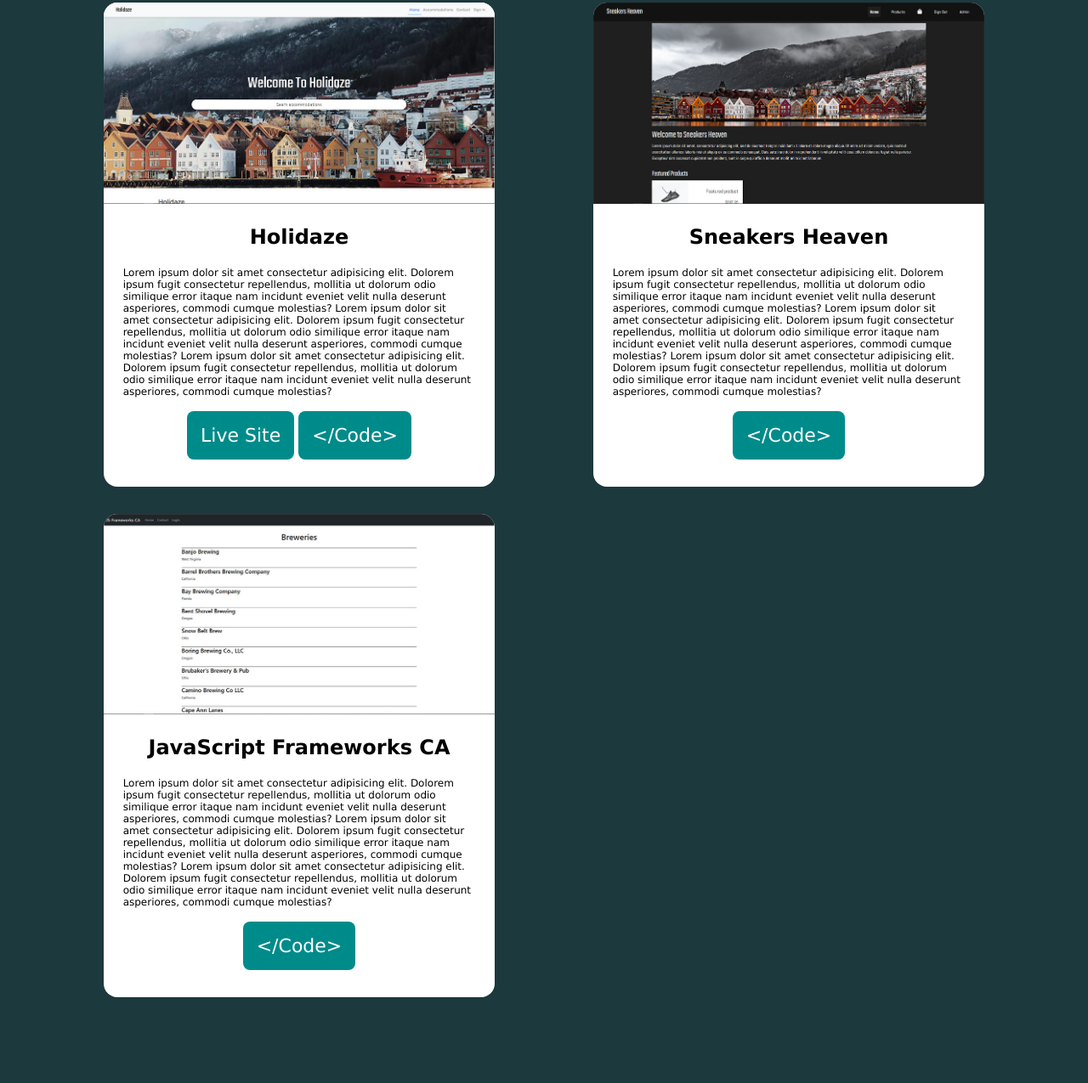
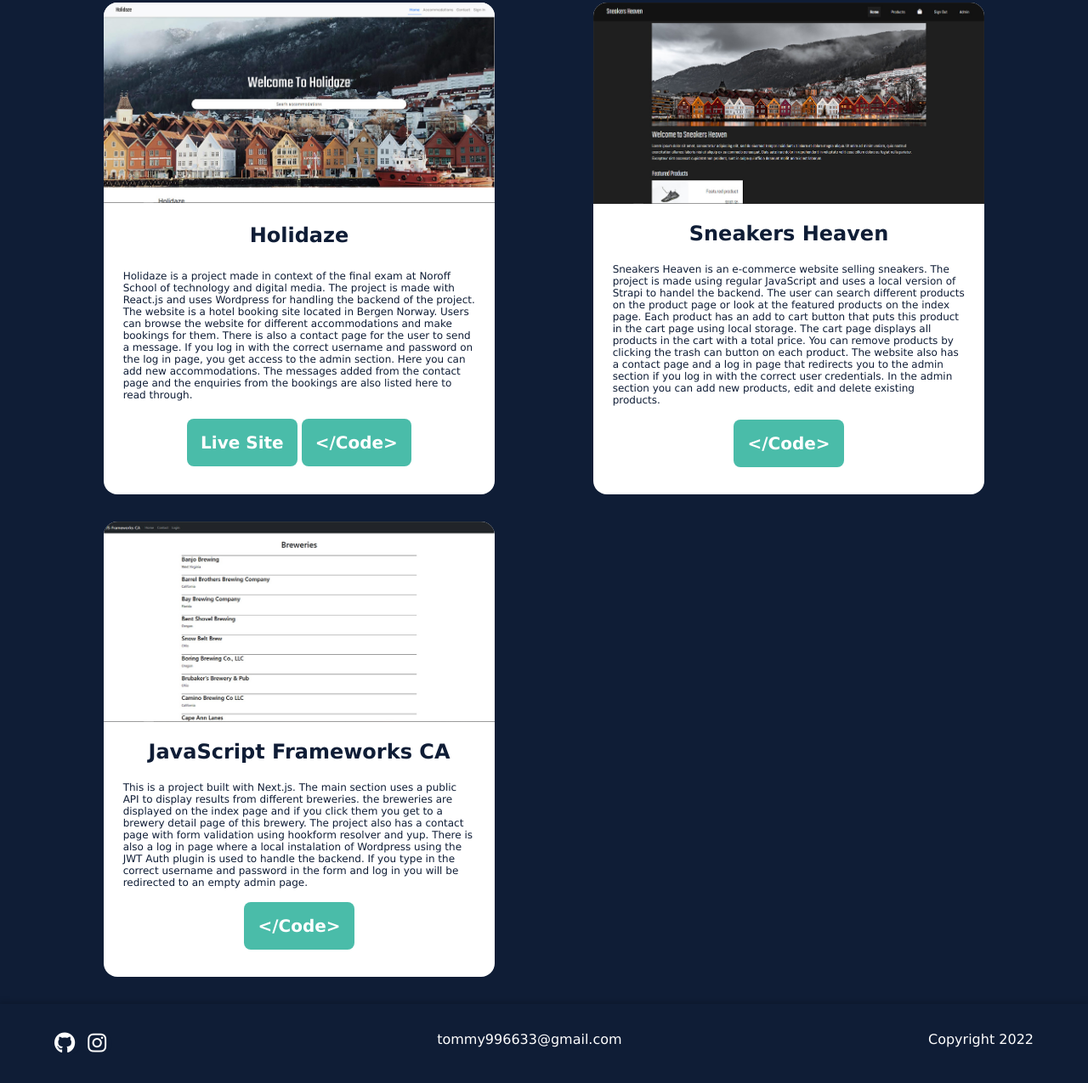
Before and after one commit to TomAnKing/portfolio2-tomanking, a plain HTML site: page index.html in a window 1280 px wide. Shown: the part 173-1448 px from the top of the page at 85% size. Before the commit the page ends 1379 px from the top, so only its background shows below. Drawn offline with Linux system fonts and the light colour scheme.

Commit message:
added style

```diff
--- a/index.html
+++ b/index.html
@@ -5,9 +5,14 @@
     <meta http-equiv="X-UA-Compatible" content="IE=edge" />
     <meta name="viewport" content="width=device-width, initial-scale=1.0" />
     <title>Portfolio 2 Tom-André Kingestad</title>
+    <script
+      src="https://kit.fontawesome.com/7a6d4edc18.js"
+      crossorigin="anonymous"
+    ></script>
     <link rel="stylesheet" href="style/style.css" />
   </head>
   <body>
+    <div class="wrapper">
       <nav>
         <ul>
           <li>Tom-André Kingestad Portfolio 2</li>
@@ -20,17 +25,17 @@
             <img src="images/holidazeScreenshot.jpg" alt="" />
             <h2>Holidaze</h2>
             <p>
-            Lorem ipsum dolor sit amet consectetur adipisicing elit. Dolorem
-            ipsum fugit consectetur repellendus, mollitia ut dolorum odio
-            similique error itaque nam incidunt eveniet velit nulla deserunt
-            asperiores, commodi cumque molestias? Lorem ipsum dolor sit amet
-            consectetur adipisicing elit. Dolorem ipsum fugit consectetur
-            repellendus, mollitia ut dolorum odio similique error itaque nam
-            incidunt eveniet velit nulla deserunt asperiores, commodi cumque
-            molestias? Lorem ipsum dolor sit amet consectetur adipisicing elit.
-            Dolorem ipsum fugit consectetur repellendus, mollitia ut dolorum
-            odio similique error itaque nam incidunt eveniet velit nulla
-            deserunt asperiores, commodi cumque molestias?
+              Holidaze is a project made in context of the final exam at Noroff
+              School of technology and digital media. The project is made with
+              React.js and uses Wordpress for handling the backend of the
+              project. The website is a hotel booking site located in Bergen
+              Norway. Users can browse the website for different accommodations
+              and make bookings for them. There is also a contact page for the
+              user to send a message. If you log in with the correct username
+              and password on the log in page, you get access to the admin
+              section. Here you can add new accommodations. The messages added
+              from the contact page and the enquiries from the bookings are also
+              listed here to read through.
             </p>
             <div class="cardBtns">
               <a href="https://holidaze-tomanking.netlify.app/"
@@ -46,17 +51,18 @@
             <img src="images/sneakerheavenScreenshot.jpg" alt="" />
             <h2>Sneakers Heaven</h2>
             <p>
-            Lorem ipsum dolor sit amet consectetur adipisicing elit. Dolorem
-            ipsum fugit consectetur repellendus, mollitia ut dolorum odio
-            similique error itaque nam incidunt eveniet velit nulla deserunt
-            asperiores, commodi cumque molestias? Lorem ipsum dolor sit amet
-            consectetur adipisicing elit. Dolorem ipsum fugit consectetur
-            repellendus, mollitia ut dolorum odio similique error itaque nam
-            incidunt eveniet velit nulla deserunt asperiores, commodi cumque
-            molestias? Lorem ipsum dolor sit amet consectetur adipisicing elit.
-            Dolorem ipsum fugit consectetur repellendus, mollitia ut dolorum
-            odio similique error itaque nam incidunt eveniet velit nulla
-            deserunt asperiores, commodi cumque molestias?
+              Sneakers Heaven is an e-commerce website selling sneakers. The
+              project is made using regular JavaScript and uses a local version
+              of Strapi to handel the backend. The user can search different
+              products on the product page or look at the featured products on
+              the index page. Each product has an add to cart button that puts
+              this product in the cart page using local storage. The cart page
+              displays all products in the cart with a total price. You can
+              remove products by clicking the trash can button on each product.
+              The website also has a contact page and a log in page that
+              redirects you to the admin section if you log in with the correct
+              user credentials. In the admin section you can add new products,
+              edit and delete existing products.
             </p>
             <div class="cardBtns">
               <a
@@ -69,17 +75,15 @@
             <img src="images/jsframeworkCAScreenshot.jpg" alt="" />
             <h2>JavaScript Frameworks CA</h2>
             <p>
-            Lorem ipsum dolor sit amet consectetur adipisicing elit. Dolorem
-            ipsum fugit consectetur repellendus, mollitia ut dolorum odio
-            similique error itaque nam incidunt eveniet velit nulla deserunt
-            asperiores, commodi cumque molestias? Lorem ipsum dolor sit amet
-            consectetur adipisicing elit. Dolorem ipsum fugit consectetur
-            repellendus, mollitia ut dolorum odio similique error itaque nam
-            incidunt eveniet velit nulla deserunt asperiores, commodi cumque
-            molestias? Lorem ipsum dolor sit amet consectetur adipisicing elit.
-            Dolorem ipsum fugit consectetur repellendus, mollitia ut dolorum
-            odio similique error itaque nam incidunt eveniet velit nulla
-            deserunt asperiores, commodi cumque molestias?
+              This is a project built with Next.js. The main section uses a
+              public API to display results from different breweries. the
+              breweries are displayed on the index page and if you click them
+              you get to a brewery detail page of this brewery. The project also
+              has a contact page with form validation using hookform resolver
+              and yup. There is also a log in page where a local instalation of
+              Wordpress using the JWT Auth plugin is used to handle the backend.
+              If you type in the correct username and password in the form and
+              log in you will be redirected to an empty admin page.
             </p>
             <div class="cardBtns">
               <a
@@ -90,5 +94,20 @@
           </div>
         </div>
       </div>
+    </div>
+    <footer>
+      <div class="footerIcons">
+        <a href="https://github.com/TomAnKing/"
+          ><i class="fab fa-github" id="github"></i
+        ></a>
+        <a href="https://www.instagram.com/tomanking/"
+          ><i class="fab fa-instagram" id="instagram"></i
+        ></a>
+      </div>
+      <div id="footerEmail">
+        <a href="mailto:tommy996633@gmail.com">tommy996633@gmail.com</a>
+      </div>
+      <div id="footerCopyright">Copyright 2022</div>
+    </footer>
   </body>
 </html>
--- a/style/style.css
+++ b/style/style.css
@@ -1,17 +1,72 @@
 html, body {
     margin: 0;
+    height: 100%;
+    width: 100%;
+    display: flex;
+    flex-direction: column;
     font-family: Verdana, Geneva, Tahoma, sans-serif;
-    background-color: #1c393d;
+    background-color: #0F1D36;
 }
 
+.wrapper {
+    flex: 1 0 auto;
+  }
+
+  footer {
+    font-size: 16px;
+    display: flex;
+    justify-content: space-between;
+    flex-shrink: 0;
+    color: white;
+    font-size: 16px;
+    padding: 2em 0 2em 0;
+    box-shadow: 0px 0 8px 2px rgba(0, 0, 0, .2);
+  }
+
+  #footerEmail > a {
+      background-color: #0F1D36;
+      padding: 0;
+      margin-top: 0;
+      margin-left: 5%;
+  }
+
+  .footerIcons > a {
+    background-color: #0F1D36;
+    padding: 0;
+    margin-top: 0;
+  }
+
+  .footerIcons {
+    font-size: 25px;
+    margin-left: 5%;
+  }
+
+  #footerCopyright {
+    margin-right: 5%;
+    padding: 0;
+  }
+
+  #footerEmail {
+    text-align: center;
+  }
+
+  #instagram {
+    margin-right: 7px;
+  }
+
+  #github {
+    margin-right: 7px;
+  }
+
 nav {
-    background-color: #10272b;
+    background-color: #0F1D36;
     margin: 0;
+    box-shadow: 0 4px 2px -2px rgba(0,0,0,.2);
 }
 
 h1 {
     text-align: center;
-    color: white;
+    color: #4ABCA9;
     font-size: 40px;
 }
 
@@ -21,13 +76,14 @@ ul {
     padding: 1em;
     margin-left: 2em;
     margin-top: 0;
-    color: white;
+    color: #4ABCA9;
 }
 
 p {
     font-size: 12px;
     width: 90%;
     margin: auto;
+    color: #0F1D36;
 }
 
 .projects {
@@ -39,7 +95,7 @@ p {
 
 a {
   text-decoration: none;
-  background-color: darkcyan;
+  background-color: #4ABCA9;
   padding: 1em;
   color: white;
   display: inline-flex;
@@ -48,24 +104,26 @@ a {
   border-radius: 0.5em;
 }
 
+
 a > p {
-    font-size: 22px;
+    font-size: 20px;
+    font-weight: bold;
     width: auto;
-    text-align: center;
-    display: block;
-    margin: auto;
+    color: white;
 }
 
 
 
 .projectCard {
   width: 80%;
-  margin: auto;
+  margin-left: 10%;
   background-color: white;
   border-radius: 1em;
   overflow: hidden;
   padding-bottom: 2em;
   margin-bottom: 2em;
+  display: flex;
+  flex-direction: column;
 }
 
 img {
@@ -81,10 +139,12 @@ h2 {
     min-height: 70px;
     width: 80%;
     margin: auto;
+    color: #0F1D36;
 }
 
 .cardBtns {
     text-align: center;
+    margin-top: auto;
 }
 
 
@@ -104,4 +164,22 @@ h2 {
         text-align: center;
         margin: 0;
     }
+    footer {
+        display: block;
+    }
+    .footerIcons {
+        text-align: center;
+    margin: 0%;
+    margin-bottom: 10px;
+    }
+    #footerCopyright {
+        float: right;
+    margin-right: 2%;
+    margin-top: 1em;
+    }
+    #footerEmail {
+        float: left;
+    margin-left: 2%;
+    margin-top: 1em;
+    }
 }
```
Lines whose indentation alone changed are shown as unchanged.
